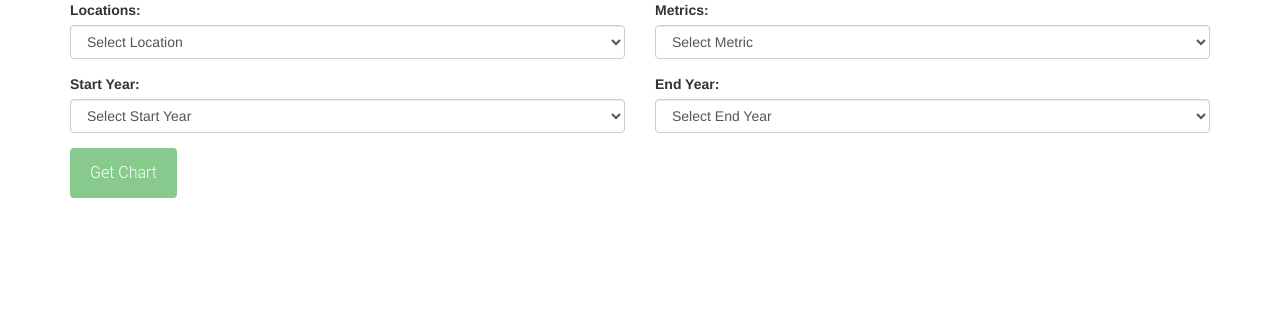
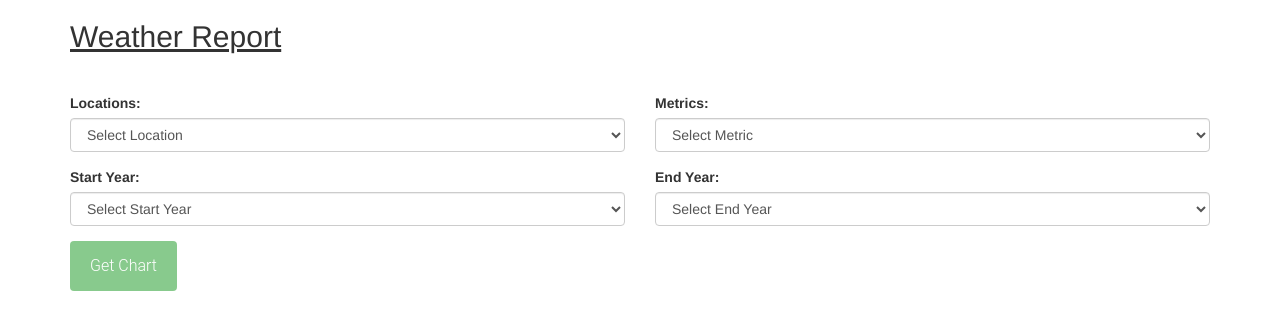
Before and after one commit to agaurav45/KisanHub, an Angular app in the folder KisanHubTest/: page /chart in a window 1280 px wide. Shown: the top 330 px of the page. Built offline with nearby package versions, Linux system fonts and the light colour scheme; what ng2-charts would draw is missing.

Commit message:
updated background image

```diff
--- a/KisanHubTest/src/app/components/chart.data.component.css
+++ b/KisanHubTest/src/app/components/chart.data.component.css
@@ -18,3 +18,8 @@
   0% { transform: rotate(0deg); }
   100% { transform: rotate(360deg); }
 }
+
+.inner-body h2 {
+	text-decoration: underline;
+    padding-bottom: 30px;
+}
--- a/KisanHubTest/src/app/components/chart.data.component.html
+++ b/KisanHubTest/src/app/components/chart.data.component.html
@@ -1,4 +1,6 @@
 <div class="inner-body">
+
+	<h2>Weather Report</h2>
 	<div class="row form-group">
 		<div  class="col-md-6">
 			<label for="location">Locations:</label>
```
Also changed, not shown: KisanHubTest/src/assets/images/natural-background.jpg (added).
